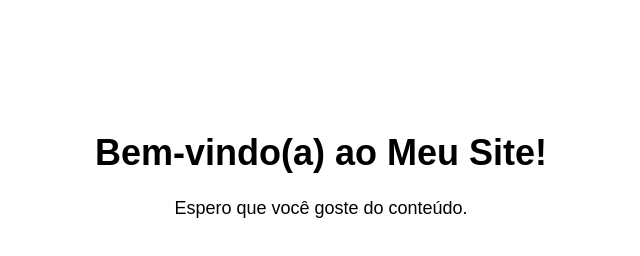
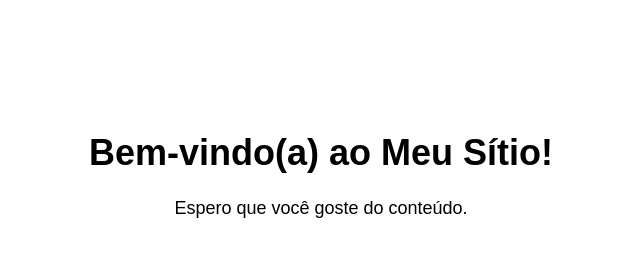
Before and after one commit to LeonardoCavalcante/Aprendendo, a plain HTML site: page index.html in a window 1280 px wide. Shown: the whole page, without its empty margins (319-959 px from the left). Drawn offline with Linux system fonts and the light colour scheme.

Commit message:
Alteracao do leozin

```diff
--- a/index.html
+++ b/index.html
@@ -21,7 +21,7 @@
 </head>
 
 <body>
-<h1>Bem-vindo(a) ao Meu Site!</h1>
+<h1>Bem-vindo(a) ao Meu Sítio!</h1>
 <p>Espero que você goste do conteúdo.</p>
 </body>
 
```
